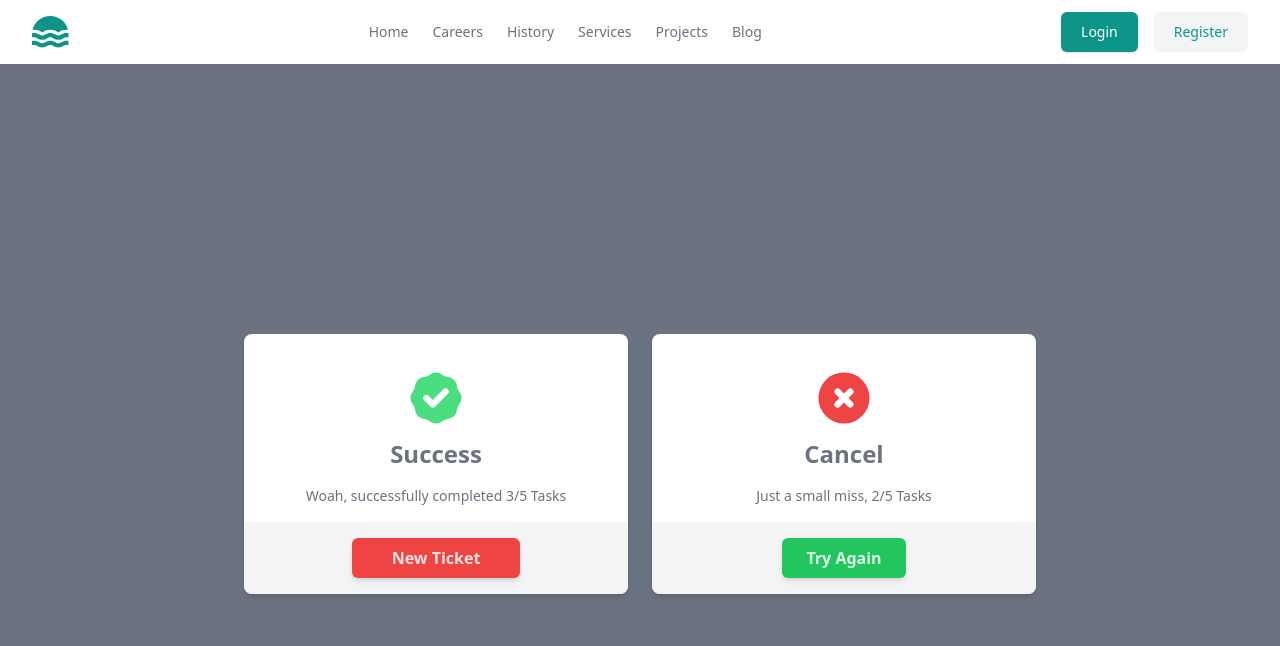
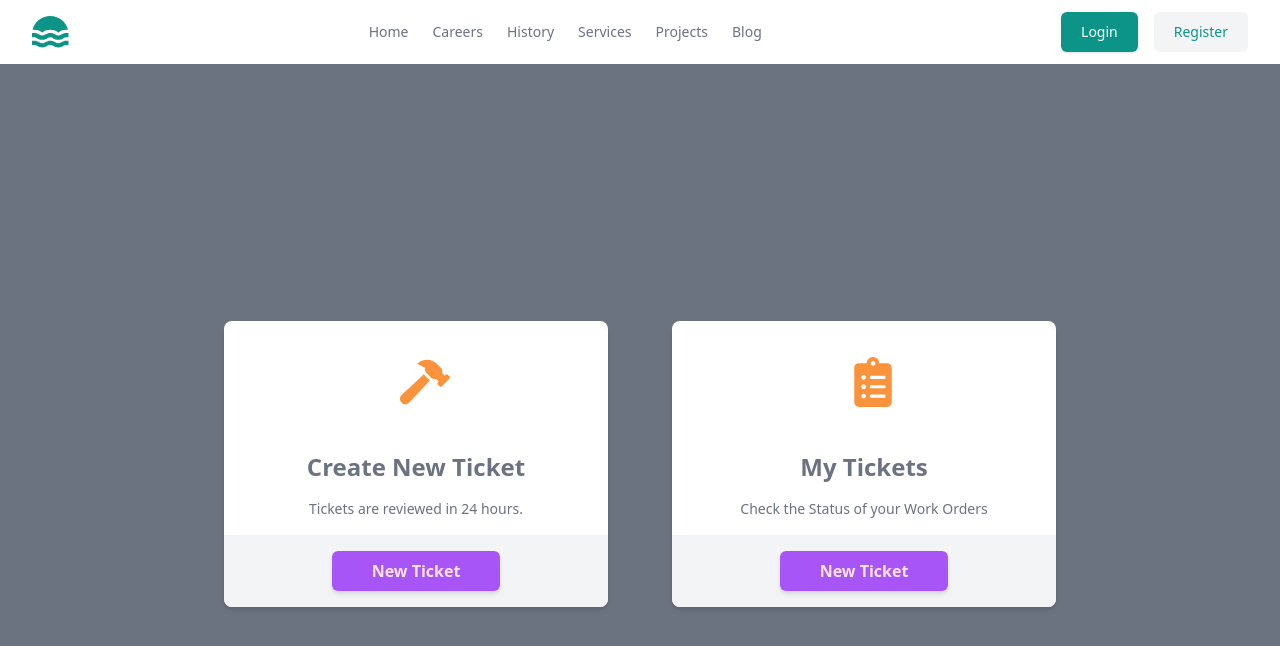
Before and after one commit to ABay23/WOTracker, a React (Create React App) app in the folder frontend/: page / in a window 1280 px wide. Shown: the top 646 px of the page. Built offline with nearby package versions, Linux system fonts and the light colour scheme.

Commit message:
Fetch Tickets from Backend

```diff
--- a/frontend/src/app/store.js
+++ b/frontend/src/app/store.js
@@ -1,8 +1,10 @@
 import { configureStore } from '@reduxjs/toolkit'
 import authReducer from '../components/features/auth/authSlice'
+import ticketReducer from '../components/features/tickets/ticketSlice'
 
 export const store = configureStore({
   reducer: {
     auth: authReducer,
+    ticket: ticketReducer,
   },
 })
--- a/frontend/src/components/features/tickets/ticketService.js
+++ b/frontend/src/components/features/tickets/ticketService.js
@@ -1,7 +1,34 @@
-import React from 'react'
+import axios from 'axios'
 
-const ticketService = () => {
-  return <div>ticketService</div>
+const API_URL = '/api/tickets/'
+
+//* Create Ticket
+const createTicket = async (ticketData, token) => {
+  const config = {
+    headers: {
+      Authorization: `Bearer ${token}`,
+    },
+  }
+  const response = await axios.post(API_URL, ticketData, config)
+
+  return response.data
+}
+
+//* Get User Tickets
+const getTicket = async (token) => {
+  const config = {
+    headers: {
+      Authorization: `Bearer ${token}`,
+    },
+  }
+  const response = await axios.post(API_URL, config)
+
+  return response.data
+}
+
+const ticketService = {
+  createTicket,
+  getTicket,
 }
 
 export default ticketService
--- a/frontend/src/components/features/tickets/ticketSlice.js
+++ b/frontend/src/components/features/tickets/ticketSlice.js
@@ -10,3 +10,69 @@ const initialState = {
   isLoading: false,
   message: '',
 }
+
+//* Register User
+export const createTicket = createAsyncThunk(
+  'ticket/create',
+  async (ticketData, thunkAPI) => {
+    try {
+      const token = thunkAPI.getState().auth.user.token
+      return await ticketService.createTicket(ticketData, token)
+    } catch (error) {
+      const message =
+        (error.response &&
+          error.response.data &&
+          error.response.data.message) ||
+        error.messare ||
+        error.toString()
+
+      return thunkAPI.rejectWithValue(message)
+    }
+  }
+)
+
+//* Get User Tickets
+export const getTicket = createAsyncThunk(
+  'ticket/getAll',
+  async (_, thunkAPI) => {
+    try {
+      const token = thunkAPI.getState().auth.user.token
+      return await ticketService.getTicket(token)
+    } catch (error) {
+      const message =
+        (error.response &&
+          error.response.data &&
+          error.response.data.message) ||
+        error.messare ||
+        error.toString()
+
+      return thunkAPI.rejectWithValue(message)
+    }
+  }
+)
+
+export const ticketSlice = createSlice({
+  name: 'ticket',
+  initialState,
+  reducers: {
+    reset: (state) => initialState,
+  },
+  extraReducers: (builder) => {
+    builder
+      .addCase(createTicket.pending, (state) => {
+        state.isLoading = true
+      })
+      .addCase(createTicket.fulfilled, (state) => {
+        state.isLoading = false
+        state.isSuccess = true
+      })
+      .addCase(createTicket.rejected, (state, action) => {
+        state.isLoading = false
+        state.isError = true
+        state.message = action.payload
+      })
+  },
+})
+
+export const { reset } = ticketSlice.actions
+export default ticketSlice.reducer
--- a/frontend/src/pages/Home.jsx
+++ b/frontend/src/pages/Home.jsx
@@ -1,60 +1,45 @@
 import React from 'react'
 import { Link } from 'react-router-dom'
+import { FaHammer, FaClipboardList } from 'react-icons/fa'
 
 const Home = () => {
   return (
     <div>
       <div className='flex w-screen h-screen flex-col items-center justify-center space-y-6 bg-gray-500 px-4 sm:flex-row sm:space-x-6 sm:space-y-0'>
-        <div className='w-full max-w-sm overflow-hidden rounded-lg bg-white shadow-md duration-300 hover:scale-105 hover:shadow-xl'>
-          <svg
-            xmlns='http://www.w3.org/2000/svg'
-            className='mx-auto mt-8 h-16 w-16 text-green-400'
-            viewBox='0 0 20 20'
-            fill='currentColor'
-          >
-            <path
-              fillRule='evenodd'
-              d='M6.267 3.455a3.066 3.066 0 001.745-.723 3.066 3.066 0 013.976 0 3.066 3.066 0 001.745.723 3.066 3.066 0 012.812 2.812c.051.643.304 1.254.723 1.745a3.066 3.066 0 010 3.976 3.066 3.066 0 00-.723 1.745 3.066 3.066 0 01-2.812 2.812 3.066 3.066 0 00-1.745.723 3.066 3.066 0 01-3.976 0 3.066 3.066 0 00-1.745-.723 3.066 3.066 0 01-2.812-2.812 3.066 3.066 0 00-.723-1.745 3.066 3.066 0 010-3.976 3.066 3.066 0 00.723-1.745 3.066 3.066 0 012.812-2.812zm7.44 5.252a1 1 0 00-1.414-1.414L9 10.586 7.707 9.293a1 1 0 00-1.414 1.414l2 2a1 1 0 001.414 0l4-4z'
-              clipRule='evenodd'
-            />
-          </svg>
+        <div className='mr-10 w-full max-w-sm overflow-hidden rounded-lg  bg-white shadow-md duration-300 hover:scale-105 hover:shadow-xl'>
+          <div className='fw-full max-w-sm overflow-hidden pl-44 p-9 text-orange-400'>
+            <FaHammer size={50} />
+          </div>
           <h1 className='mt-2 text-center text-2xl font-bold text-gray-500'>
-            Success
+            Create New Ticket
           </h1>
           <p className='my-4 text-center text-sm text-gray-500'>
-            Woah, successfully completed 3/5 Tasks
+            Tickets are reviewed in 24 hours.
           </p>
           <div className='space-x-4 bg-gray-100 py-4 text-center'>
             <Link to={'/new-ticket'}>
-              <button className='inline-block rounded-md bg-red-500 px-10 py-2 font-semibold text-red-100 shadow-md duration-75 hover:bg-red-400'>
+              <button className='inline-block rounded-md bg-purple-500 px-10 py-2 font-semibold text-red-100 shadow-md duration-75 hover:bg-red-400'>
                 New Ticket
               </button>
             </Link>
           </div>
         </div>
-        <div className='w-full max-w-sm overflow-hidden rounded-lg bg-white shadow-md duration-300 hover:scale-105 hover:shadow-xl'>
-          <svg
-            xmlns='http://www.w3.org/2000/svg'
-            className='mx-auto mt-8 h-16 w-16 text-red-500'
-            viewBox='0 0 20 20'
-            fill='currentColor'
-          >
-            <path
-              fillRule='evenodd'
-              d='M10 18a8 8 0 100-16 8 8 0 000 16zM8.707 7.293a1 1 0 00-1.414 1.414L8.586 10l-1.293 1.293a1 1 0 101.414 1.414L10 11.414l1.293 1.293a1 1 0 001.414-1.414L11.414 10l1.293-1.293a1 1 0 00-1.414-1.414L10 8.586 8.707 7.293z'
-              clipRule='evenodd'
-            />
-          </svg>
+        <div className=' w-full max-w-sm overflow-hidden rounded-lg bg-white shadow-md duration-300 hover:scale-105 hover:shadow-xl'>
+          <div className='fw-full max-w-sm overflow-hidden pl-44 p-9 text-orange-400'>
+            <FaClipboardList size={50} />
+          </div>
           <h1 className='mt-2 text-center text-2xl font-bold text-gray-500'>
-            Cancel
+            My Tickets
           </h1>
           <p className='my-4 text-center text-sm text-gray-500'>
-            Just a small miss, 2/5 Tasks
+            Check the Status of your Work Orders
           </p>
           <div className='space-x-4 bg-gray-100 py-4 text-center'>
-            <button className='inline-block rounded-md bg-green-500 px-6 py-2 font-semibold text-green-100 shadow-md duration-75 hover:bg-green-400'>
-              Try Again
-            </button>
+            <Link to={'/new-ticket'}>
+              <button className='inline-block rounded-md bg-purple-500 px-10 py-2 font-semibold text-red-100 shadow-md duration-75 hover:bg-red-400'>
+                New Ticket
+              </button>
+            </Link>
           </div>
         </div>
       </div>
--- a/frontend/src/pages/NewTicket.jsx
+++ b/frontend/src/pages/NewTicket.jsx
@@ -1,10 +1,15 @@
-import { useState } from 'react'
+import { useState, useEffect } from 'react'
 import { toast } from 'react-toastify'
 import { useNavigate } from 'react-router-dom'
 import { useSelector, useDispatch } from 'react-redux'
+import { createTicket, reset } from '../components/features/tickets/ticketSlice'
+import Spinner from '../components/Spinner'
 
 function NewTicket() {
   const { user } = useSelector((state) => state.auth)
+  const { isLoading, isSuccess, isError, message } = useSelector(
+    (state) => state.ticket
+  )
 
   const [name] = useState(user.name)
   const [email] = useState(user.email)
@@ -14,42 +19,72 @@ function NewTicket() {
   const dispatch = useDispatch()
   const navigate = useNavigate()
 
+  useEffect(() => {
+    if (isError) {
+      toast.error(message)
+    }
+
+    if (isSuccess) {
+      dispatch(reset())
+      navigate('/tickets')
+    }
+    dispatch(reset())
+  }, [dispatch, isError, isSuccess, message, navigate])
+
   const onSubmit = (e) => {
     e.preventDefault()
-    // dispatch(createTicket({ product, description }))
-    //   .unwrap()
-    //   .then(() => {
-    //     // We got a good response so navigate the user
-    //     navigate('/tickets')
-    //     toast.success('New ticket created!')
-    //   })
-    //   .catch(toast.error)
+    dispatch(createTicket({ product, description }))
+      .unwrap()
+      .then(() => {
+        // We got a good response so navigate the user
+        navigate('/tickets')
+        toast.success('New ticket created!')
+      })
+      .catch(toast.error)
   }
-  const saveProduct = () => {}
-  const handleImputChange = () => {}
+
+  if (isLoading) {
+    return <Spinner />
+  }
 
   return (
     <div className=' w-screen h-screen'>
       <section className=' bg-gradient-to-br from-gray-800 to-teal-900'>
         <div className=' py-8 px-4 mx-auto max-w-2xl lg:py-16'>
           <h2 className='mb-4 text-xl font-bold text-gray-900 dark:text-white'>
-            Add a new product
+            Create New ticket
           </h2>
-          <form action='#' className='' onSubmit={saveProduct}>
+          <form action='#' className='' onSubmit={onSubmit}>
             <div className='flex flex-col col-span-2 gap-4 sm:grid-cols-2 sm:gap-6 my-8'>
               <div className='sm:col-span-2'>
                 <label
                   htmlFor='name'
                   className='block mb-2 text-sm font-medium text-gray-900 dark:text-white'
                 >
-                  Product Name
+                  Customer Name
                 </label>
                 <input
                   type='text'
                   name='name'
                   id='name'
                   value={name}
-                  onChange={handleImputChange}
+                  className='bg-white border border-gray-300 text-gray-900 text-sm rounded-lg focus:ring-primary-600 focus:border-primary-600 block w-full p-2.5 dark:bg-white dark:border-gray-600 dark:placeholder-gray-400 dark:text-black dark:focus:ring-primary-500 dark:focus:border-primary-500'
+                  placeholder='Type product name'
+                  required=''
+                />
+              </div>
+              <div className='sm:col-span-2'>
+                <label
+                  htmlFor='name'
+                  className='block mb-2 text-sm font-medium text-gray-900 dark:text-white'
+                >
+                  Customer Email
+                </label>
+                <input
+                  type='email'
+                  name='email'
+                  id='email'
+                  value={email}
                   className='bg-white border border-gray-300 text-gray-900 text-sm rounded-lg focus:ring-primary-600 focus:border-primary-600 block w-full p-2.5 dark:bg-white dark:border-gray-600 dark:placeholder-gray-400 dark:text-black dark:focus:ring-primary-500 dark:focus:border-primary-500'
                   placeholder='Type product name'
                   required=''
@@ -86,7 +121,7 @@ function NewTicket() {
                   className='bg-gray-50 border border-gray-300 text-gray-900 text-sm rounded-lg focus:ring-primary-600 focus:border-primary-600 block w-full p-2.5 dark:bg-white dark:border-gray-600 dark:placeholder-gray-400 dark:text-black dark:focus:ring-primary-500 dark:focus:border-primary-500'
                   placeholder='$200.00'
                   required=''
-                  onChange={handleImputChange}
+                  // onChange={handleImputChange}
                 />
               </div>
               <div>
@@ -125,7 +160,7 @@ function NewTicket() {
                   placeholder='12'
                   required=''
                   // value={quantity}
-                  onChange={handleImputChange}
+                  // onChange={handleImputChange}
                 />
               </div>
               <div className='sm:col-span-2'>
```
